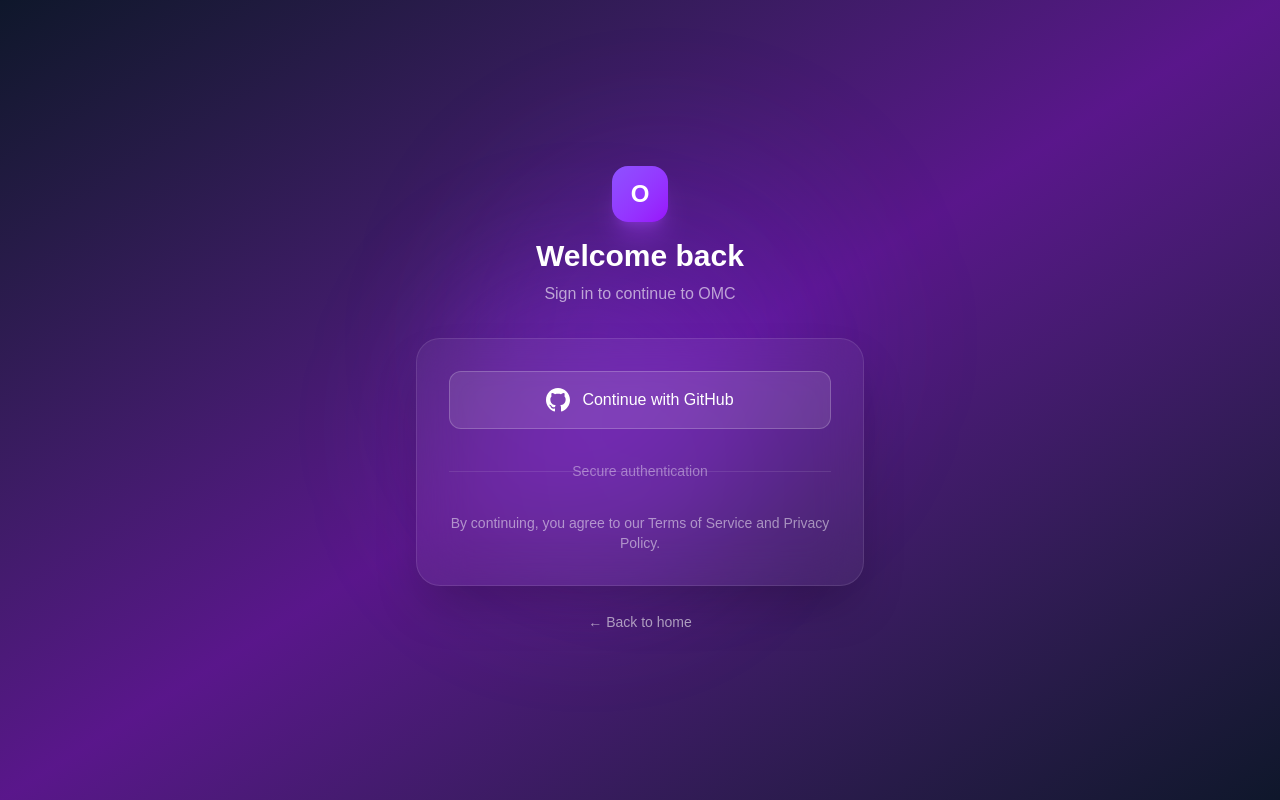
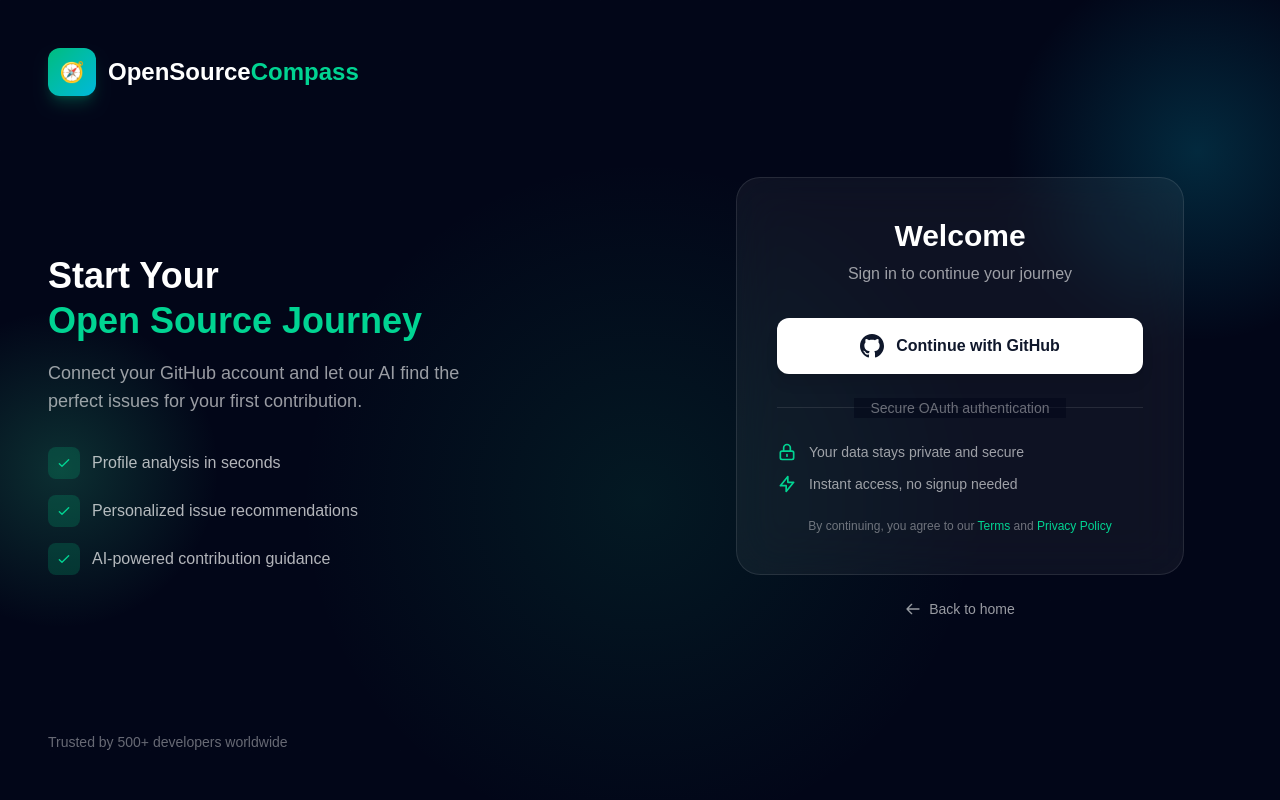
Before and after one commit to coderAditya12/OMC, a Next.js app in the folder frontend/: page /login in a window 1280 px wide. Built offline with nearby package versions, Linux system fonts and the light colour scheme; no server answers.

Commit message:
login page redesign

```diff
--- a/frontend/app/login/page.tsx
+++ b/frontend/app/login/page.tsx
@@ -1,89 +1,204 @@
 "use client";
+
+/**
+ * Login Page - OpenSource Compass
+ *
+ * Beautiful login page with animations and GitHub OAuth
+ */
 
 import { signIn, useSession } from "next-auth/react";
 import { useRouter } from "next/navigation";
 import { useEffect } from "react";
+import { motion } from "framer-motion";
+import Link from "next/link";
+import FloatingOrbs from "@/components/ui/FloatingOrbs";
 
 export default function LoginPage() {
     const { data: session, status } = useSession();
     const router = useRouter();
 
+    // Redirect if already logged in
     useEffect(() => {
         if (session) {
             router.push("/home");
         }
     }, [session, router]);
 
+    // Loading state
     if (status === "loading") {
         return (
-            <div className="min-h-screen flex items-center justify-center bg-gradient-to-br from-slate-900 via-purple-900 to-slate-900">
-                <div className="w-12 h-12 border-4 border-purple-500 border-t-transparent rounded-full animate-spin"></div>
+            <div className="min-h-screen flex items-center justify-center bg-slate-950">
+                <motion.div
+                    animate={{ rotate: 360 }}
+                    transition={{ duration: 1, repeat: Infinity, ease: "linear" }}
+                    className="w-12 h-12 border-4 border-emerald-500 border-t-transparent rounded-full"
+                />
             </div>
         );
     }
 
     return (
-        <div className="min-h-screen flex items-center justify-center bg-gradient-to-br from-slate-900 via-purple-900 to-slate-900 px-4">
+        <div className="min-h-screen flex bg-slate-950 overflow-hidden">
             {/* Background Effects */}
-            <div className="absolute inset-0 overflow-hidden pointer-events-none">
-                <div className="absolute top-1/3 left-1/3 w-80 h-80 bg-purple-500/20 rounded-full blur-3xl"></div>
-                <div className="absolute bottom-1/3 right-1/3 w-96 h-96 bg-violet-600/15 rounded-full blur-3xl"></div>
+            <FloatingOrbs />
+
+            {/* Left Side - Branding (hidden on mobile) */}
+            <div className="hidden lg:flex lg:w-1/2 relative p-12 flex-col justify-between">
+                <div className="relative z-10">
+                    {/* Logo */}
+                    <Link href="/" className="flex items-center gap-3">
+                        <div className="w-12 h-12 rounded-xl bg-gradient-to-br from-emerald-500 to-cyan-500 flex items-center justify-center shadow-lg shadow-emerald-500/25">
+                            <span className="text-white text-xl">🧭</span>
+                        </div>
+                        <span className="text-white font-bold text-2xl">
+                            OpenSource<span className="text-emerald-400">Compass</span>
+                        </span>
+                    </Link>
                 </div>
 
-            <div className="relative z-10 w-full max-w-md">
-                {/* Logo */}
-                <div className="text-center mb-8">
-                    <div className="inline-flex items-center gap-3 mb-4">
-                        <div className="w-14 h-14 rounded-2xl bg-gradient-to-br from-violet-500 to-purple-600 flex items-center justify-center shadow-xl shadow-purple-500/30">
-                            <span className="text-white font-bold text-2xl">O</span>
+                {/* Center Content */}
+                <motion.div
+                    initial={{ opacity: 0, y: 20 }}
+                    animate={{ opacity: 1, y: 0 }}
+                    transition={{ delay: 0.3 }}
+                    className="relative z-10"
+                >
+                    <h2 className="text-4xl font-bold text-white mb-4 leading-tight">
+                        Start Your
+                        <span className="block text-emerald-400">Open Source Journey</span>
+                    </h2>
+                    <p className="text-white/60 text-lg max-w-md">
+                        Connect your GitHub account and let our AI find the perfect issues for your first contribution.
+                    </p>
+
+                    {/* Feature List */}
+                    <div className="mt-8 space-y-4">
+                        <div className="flex items-center gap-3 text-white/70">
+                            <div className="w-8 h-8 rounded-lg bg-emerald-500/20 flex items-center justify-center">
+                                <svg className="w-4 h-4 text-emerald-400" fill="none" stroke="currentColor" viewBox="0 0 24 24">
+                                    <path strokeLinecap="round" strokeLinejoin="round" strokeWidth={2} d="M5 13l4 4L19 7" />
+                                </svg>
+                            </div>
+                            <span>Profile analysis in seconds</span>
+                        </div>
+                        <div className="flex items-center gap-3 text-white/70">
+                            <div className="w-8 h-8 rounded-lg bg-emerald-500/20 flex items-center justify-center">
+                                <svg className="w-4 h-4 text-emerald-400" fill="none" stroke="currentColor" viewBox="0 0 24 24">
+                                    <path strokeLinecap="round" strokeLinejoin="round" strokeWidth={2} d="M5 13l4 4L19 7" />
+                                </svg>
+                            </div>
+                            <span>Personalized issue recommendations</span>
+                        </div>
+                        <div className="flex items-center gap-3 text-white/70">
+                            <div className="w-8 h-8 rounded-lg bg-emerald-500/20 flex items-center justify-center">
+                                <svg className="w-4 h-4 text-emerald-400" fill="none" stroke="currentColor" viewBox="0 0 24 24">
+                                    <path strokeLinecap="round" strokeLinejoin="round" strokeWidth={2} d="M5 13l4 4L19 7" />
+                                </svg>
+                            </div>
+                            <span>AI-powered contribution guidance</span>
                         </div>
                     </div>
-                    <h1 className="text-3xl font-bold text-white mb-2">Welcome back</h1>
-                    <p className="text-white/60">Sign in to continue to OMC</p>
+                </motion.div>
+
+                {/* Bottom */}
+                <div className="relative z-10">
+                    <p className="text-white/40 text-sm">
+                        Trusted by 500+ developers worldwide
+                    </p>
+                </div>
             </div>
 
-                {/* Login Card */}
-                <div className="bg-white/5 backdrop-blur-xl border border-white/10 rounded-3xl p-8 shadow-2xl">
-                    <div className="space-y-4">
+            {/* Right Side - Login Form */}
+            <div className="w-full lg:w-1/2 flex items-center justify-center p-8">
+                <motion.div
+                    initial={{ opacity: 0, scale: 0.95 }}
+                    animate={{ opacity: 1, scale: 1 }}
+                    transition={{ duration: 0.5 }}
+                    className="w-full max-w-md"
+                >
+                    {/* Mobile Logo */}
+                    <div className="lg:hidden text-center mb-8">
+                        <Link href="/" className="inline-flex items-center gap-3 mb-6">
+                            <div className="w-12 h-12 rounded-xl bg-gradient-to-br from-emerald-500 to-cyan-500 flex items-center justify-center">
+                                <span className="text-white text-xl">🧭</span>
+                            </div>
+                            <span className="text-white font-bold text-xl">
+                                OpenSource<span className="text-emerald-400">Compass</span>
+                            </span>
+                        </Link>
+                    </div>
+
+                    {/* Card */}
+                    <div className="bg-white/5 backdrop-blur-xl border border-white/10 rounded-3xl p-8 md:p-10">
+                        {/* Header */}
+                        <div className="text-center mb-8">
+                            <h1 className="text-3xl font-bold text-white mb-2">Welcome</h1>
+                            <p className="text-white/60">Sign in to continue your journey</p>
+                        </div>
+
                         {/* GitHub Sign In Button */}
-                        <button
+                        <motion.button
+                            whileHover={{ scale: 1.02 }}
+                            whileTap={{ scale: 0.98 }}
                             onClick={() => signIn("github", { callbackUrl: "/auth-sync" })}
-                            className="w-full flex items-center justify-center gap-3 px-6 py-4 bg-white/10 hover:bg-white/20 border border-white/20 rounded-xl text-white font-medium transition-all hover:scale-[1.02] active:scale-[0.98]"
+                            className="w-full flex items-center justify-center gap-3 px-6 py-4 bg-white text-slate-900 font-semibold rounded-xl transition-all hover:bg-white/90 shadow-lg"
                         >
                             <svg className="w-6 h-6" fill="currentColor" viewBox="0 0 24 24">
                                 <path d="M12 0c-6.626 0-12 5.373-12 12 0 5.302 3.438 9.8 8.207 11.387.599.111.793-.261.793-.577v-2.234c-3.338.726-4.033-1.416-4.033-1.416-.546-1.387-1.333-1.756-1.333-1.756-1.089-.745.083-.729.083-.729 1.205.084 1.839 1.237 1.839 1.237 1.07 1.834 2.807 1.304 3.492.997.107-.775.418-1.305.762-1.604-2.665-.305-5.467-1.334-5.467-5.931 0-1.311.469-2.381 1.236-3.221-.124-.303-.535-1.524.117-3.176 0 0 1.008-.322 3.301 1.23.957-.266 1.983-.399 3.003-.404 1.02.005 2.047.138 3.006.404 2.291-1.552 3.297-1.23 3.297-1.23.653 1.653.242 2.874.118 3.176.77.84 1.235 1.911 1.235 3.221 0 4.609-2.807 5.624-5.479 5.921.43.372.823 1.102.823 2.222v3.293c0 .319.192.694.801.576 4.765-1.589 8.199-6.086 8.199-11.386 0-6.627-5.373-12-12-12z" />
                             </svg>
                             Continue with GitHub
-                        </button>
+                        </motion.button>
 
                         {/* Divider */}
-                        <div className="relative py-4">
+                        <div className="relative py-6">
                             <div className="absolute inset-0 flex items-center">
                                 <div className="w-full border-t border-white/10"></div>
                             </div>
-                            <div className="relative flex justify-center text-sm">
-                                <span className="px-4 text-white/40 bg-transparent">
-                                    Secure authentication
+                            <div className="relative flex justify-center">
+                                <span className="px-4 text-white/40 text-sm bg-slate-950/50">
+                                    Secure OAuth authentication
                                 </span>
                             </div>
                         </div>
 
-                        {/* Info Text */}
-                        <p className="text-center text-white/50 text-sm">
-                            By continuing, you agree to our Terms of Service and Privacy Policy.
+                        {/* Benefits */}
+                        <div className="space-y-3">
+                            <div className="flex items-center gap-3 text-white/60 text-sm">
+                                <svg className="w-5 h-5 text-emerald-400" fill="none" stroke="currentColor" viewBox="0 0 24 24">
+                                    <path strokeLinecap="round" strokeLinejoin="round" strokeWidth={2} d="M12 15v2m-6 4h12a2 2 0 002-2v-6a2 2 0 00-2-2H6a2 2 0 00-2 2v6a2 2 0 002 2zm10-10V7a4 4 0 00-8 0v4h8z" />
+                                </svg>
+                                <span>Your data stays private and secure</span>
+                            </div>
+                            <div className="flex items-center gap-3 text-white/60 text-sm">
+                                <svg className="w-5 h-5 text-emerald-400" fill="none" stroke="currentColor" viewBox="0 0 24 24">
+                                    <path strokeLinecap="round" strokeLinejoin="round" strokeWidth={2} d="M13 10V3L4 14h7v7l9-11h-7z" />
+                                </svg>
+                                <span>Instant access, no signup needed</span>
+                            </div>
+                        </div>
+
+                        {/* Terms */}
+                        <p className="text-center text-white/40 text-xs mt-6">
+                            By continuing, you agree to our{" "}
+                            <Link href="#" className="text-emerald-400 hover:underline">Terms</Link>
+                            {" "}and{" "}
+                            <Link href="#" className="text-emerald-400 hover:underline">Privacy Policy</Link>
                         </p>
-                    </div>
                     </div>
 
                     {/* Back Link */}
                     <div className="text-center mt-6">
-                    <a
+                        <Link
                             href="/"
-                        className="text-white/60 hover:text-white text-sm transition-colors"
+                            className="text-white/60 hover:text-white text-sm transition-colors inline-flex items-center gap-2"
                         >
-                        ← Back to home
-                    </a>
+                            <svg className="w-4 h-4" fill="none" stroke="currentColor" viewBox="0 0 24 24">
+                                <path strokeLinecap="round" strokeLinejoin="round" strokeWidth={2} d="M10 19l-7-7m0 0l7-7m-7 7h18" />
+                            </svg>
+                            Back to home
+                        </Link>
                     </div>
+                </motion.div>
             </div>
         </div>
     );
```
Lines whose indentation alone changed are shown as unchanged.
